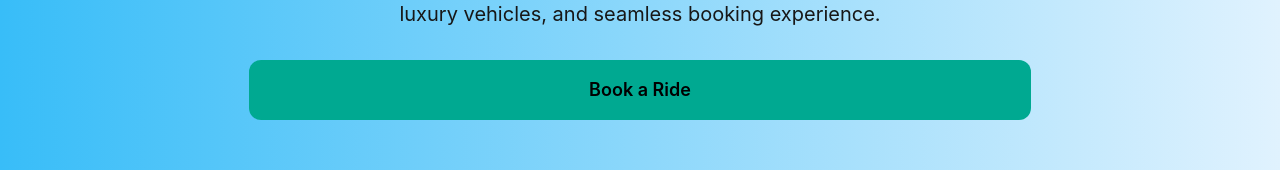
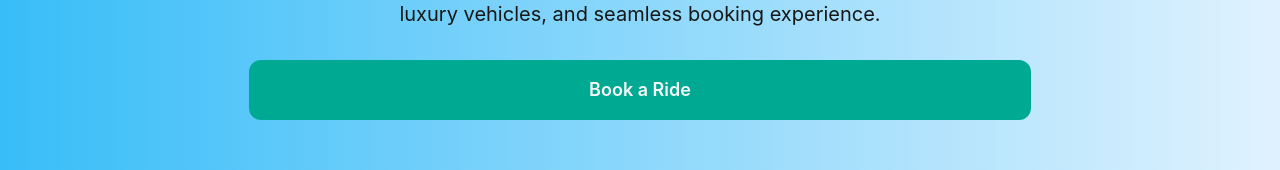
Before and after one commit to Enayat-Ahmadi/taxiapp, a Next.js app: page / in a window 1280 px wide. Shown: the part 501-671 px from the top of the page. Built offline with nearby package versions, Linux system fonts and the light colour scheme.

Commit message:
use link instead of button for navigation

```diff
--- a/components/landing/HeroSection.tsx
+++ b/components/landing/HeroSection.tsx
@@ -1,11 +1,11 @@
 "use client";
 
 import { motion } from "framer-motion";
-import { Button } from "@/components/ui";
-import { useRouter } from "next/navigation";
+import Link from "next/link";
+import { ROUTES } from "@/lib/routes";
+import { buttonVariants } from "@/lib/buttonVariants";
 
 export function HeroSection() {
-  const router = useRouter();
   const containerVariants = {
     hidden: { opacity: 0 },
     visible: {
@@ -62,13 +62,16 @@ export function HeroSection() {
           variants={itemVariants}
           className="flex gap-4 justify-center mb-12"
         >
-          <Button
-            size="lg"
-            onClick={() => router.push("/booking")}
-            className="w-full bg-teal text-black hover:shadow-teal-active"
+          <Link
+            href={ROUTES.booking}
+            className={buttonVariants(
+              "primary",
+              "lg",
+              "w-full bg-teal text-cloud-light hover:shadow-teal-active",
+            )}
           >
             Book a Ride
-          </Button>
+          </Link>
         </motion.div>
       </motion.div>
 
--- a/components/layout/Navbar.tsx
+++ b/components/layout/Navbar.tsx
@@ -1,6 +1,9 @@
 "use client";
+
 import Link from "next/link";
-import { Button } from "../ui";
+import { buttonVariants } from "@/lib/buttonVariants";
+import { ROUTES } from "@/lib/routes";
+
 export function Navbar() {
   return (
     <nav className="sticky top-0 z-50 bg-sky backdrop-blur-md border-b border-slate-700/30">
@@ -16,15 +19,25 @@ export function Navbar() {
             </span>
           </Link>
           <div className="flex gap-2">
-            <Link href="/booking">
-              <Button size="sm" className="bg-teal text-white">
-                Book Now
-              </Button>
+            <Link
+              href={ROUTES.booking}
+              className={buttonVariants(
+                "primary",
+                "sm",
+                "bg-teal text-cloud-light",
+              )}
+            >
+              Book Now
             </Link>
-            <Link href="/admin">
-              <Button size="sm" className="bg-teal text-white">
-                Bookings
-              </Button>
+            <Link
+              href={ROUTES.admin}
+              className={buttonVariants(
+                "primary",
+                "sm",
+                "bg-teal text-cloud-light",
+              )}
+            >
+              Bookings
             </Link>
           </div>
         </div>
--- a/lib/routes.ts
+++ b/lib/routes.ts
@@ -1,5 +1,5 @@
 export const ROUTES = {
   home: "/",
-  bookings: "/booking",
+  booking: "/booking",
   admin: "/admin",
 } as const;
```
